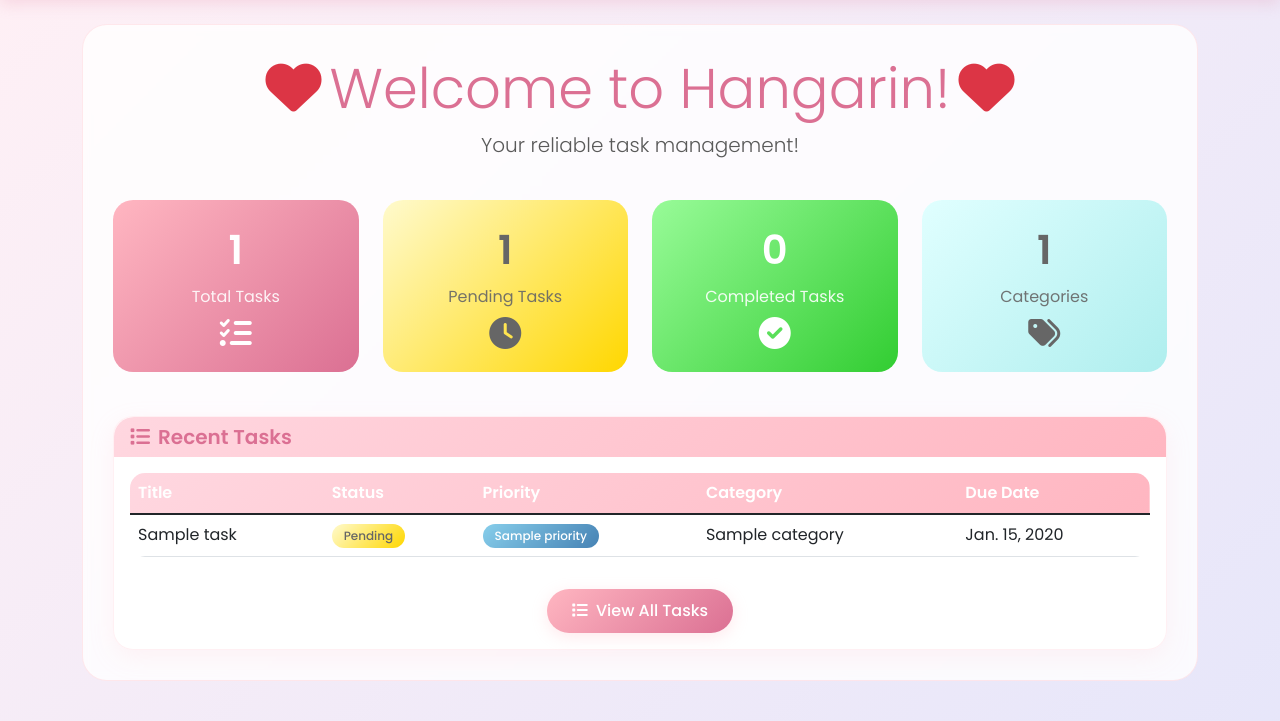
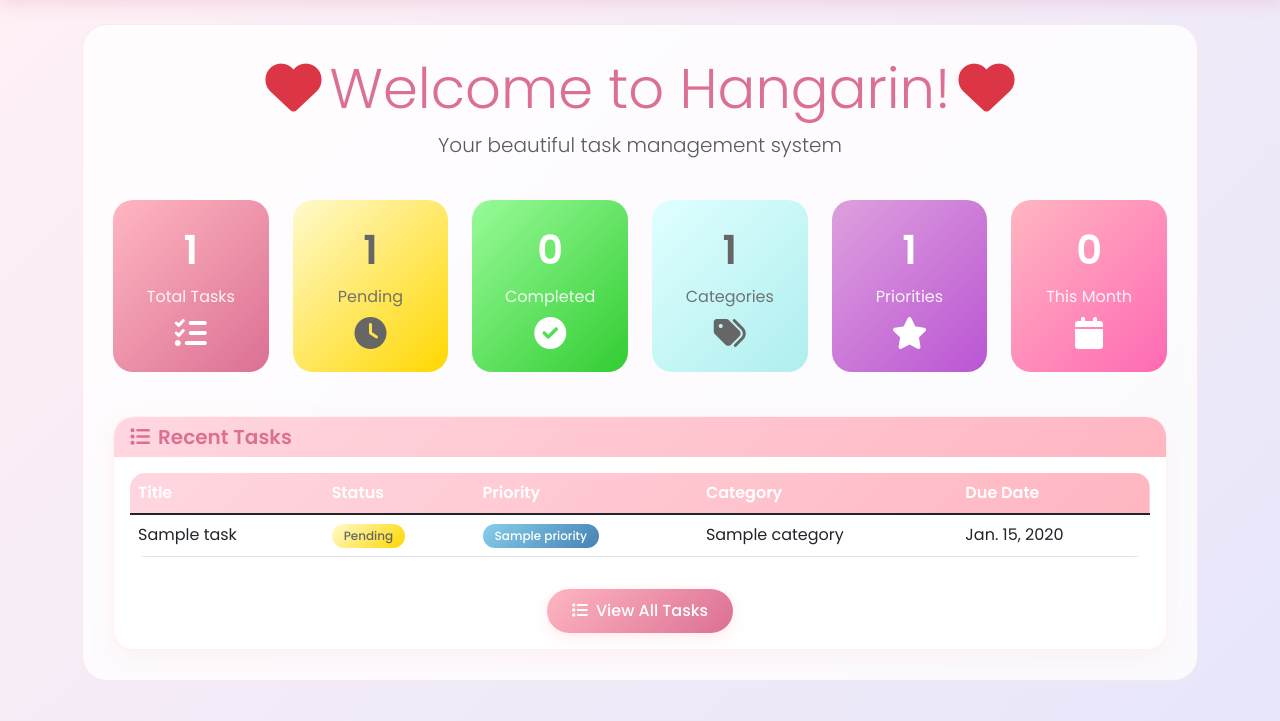
Before and after one commit to SannInTheSky/Hangarin, a Django app: page / in a window 1280 px wide. Shown: the part 65-786 px from the top of the page. Run offline with Django 5.2, Linux system fonts and the light colour scheme; tables that the repository leaves empty hold one stand-in row (values such as "Sample post").

Commit message:
modified home

```diff
--- a/projectsite/templates/home.html
+++ b/projectsite/templates/home.html
@@ -4,37 +4,52 @@
 <div class="row">
     <div class="col-md-12 text-center mb-4">
         <h1 class="display-4"><i class="fas fa-heart text-danger me-2"></i>Welcome to Hangarin!<i class="fas fa-heart text-danger ms-2"></i></h1>
-        <p class="lead">Your reliable task management!</p>
+        <p class="lead">Your beautiful task management system</p>
     </div>
 </div>
 
+<!-- Enhanced Dashboard Stats -->
 <div class="row mb-4">
-    <div class="col-md-3">
+    <div class="col-md-2">
         <div class="stat-card" style="background: linear-gradient(135deg, #ffb6c1 0%, #db7093 100%);">
             <div class="number">{{ total_tasks }}</div>
             <div class="label">Total Tasks</div>
             <i class="fas fa-tasks fa-2x mt-2"></i>
         </div>
     </div>
-    <div class="col-md-3">
+    <div class="col-md-2">
         <div class="stat-card" style="background: linear-gradient(135deg, #fffacd 0%, #ffd700 100%); color: #666;">
             <div class="number">{{ pending_tasks }}</div>
-            <div class="label">Pending Tasks</div>
+            <div class="label">Pending</div>
             <i class="fas fa-clock fa-2x mt-2"></i>
         </div>
     </div>
-    <div class="col-md-3">
+    <div class="col-md-2">
         <div class="stat-card" style="background: linear-gradient(135deg, #98fb98 0%, #32cd32 100%);">
             <div class="number">{{ completed_tasks }}</div>
-            <div class="label">Completed Tasks</div>
+            <div class="label">Completed</div>
             <i class="fas fa-check-circle fa-2x mt-2"></i>
         </div>
     </div>
-    <div class="col-md-3">
+    <div class="col-md-2">
         <div class="stat-card" style="background: linear-gradient(135deg, #e0ffff 0%, #afeeee 100%); color: #666;">
             <div class="number">{{ categories_count }}</div>
             <div class="label">Categories</div>
             <i class="fas fa-tags fa-2x mt-2"></i>
+        </div>
+    </div>
+    <div class="col-md-2">
+        <div class="stat-card" style="background: linear-gradient(135deg, #dda0dd 0%, #ba55d3 100%);">
+            <div class="number">{{ priorities_count }}</div>
+            <div class="label">Priorities</div>
+            <i class="fas fa-star fa-2x mt-2"></i>
+        </div>
+    </div>
+    <div class="col-md-2">
+        <div class="stat-card" style="background: linear-gradient(135deg, #ffb6c1 0%, #ff69b4 100%);">
+            <div class="number">{{ tasks_this_month }}</div>
+            <div class="label">This Month</div>
+            <i class="fas fa-calendar fa-2x mt-2"></i>
         </div>
     </div>
 </div>
@@ -87,7 +102,7 @@
                 {% else %}
                     <div class="text-center py-4">
                         <i class="fas fa-cloud fa-3x text-muted mb-3"></i>
-                        <p class="text-muted">No tasks yet! Time to create your first adorable task!</p>
+                        <p class="text-muted">No tasks yet! Time to create your first task!</p>
                         <a href="{% url 'task-create' %}" class="btn btn-primary">
                             <i class="fas fa-plus me-1"></i> Create Your First Task
                         </a>
```
